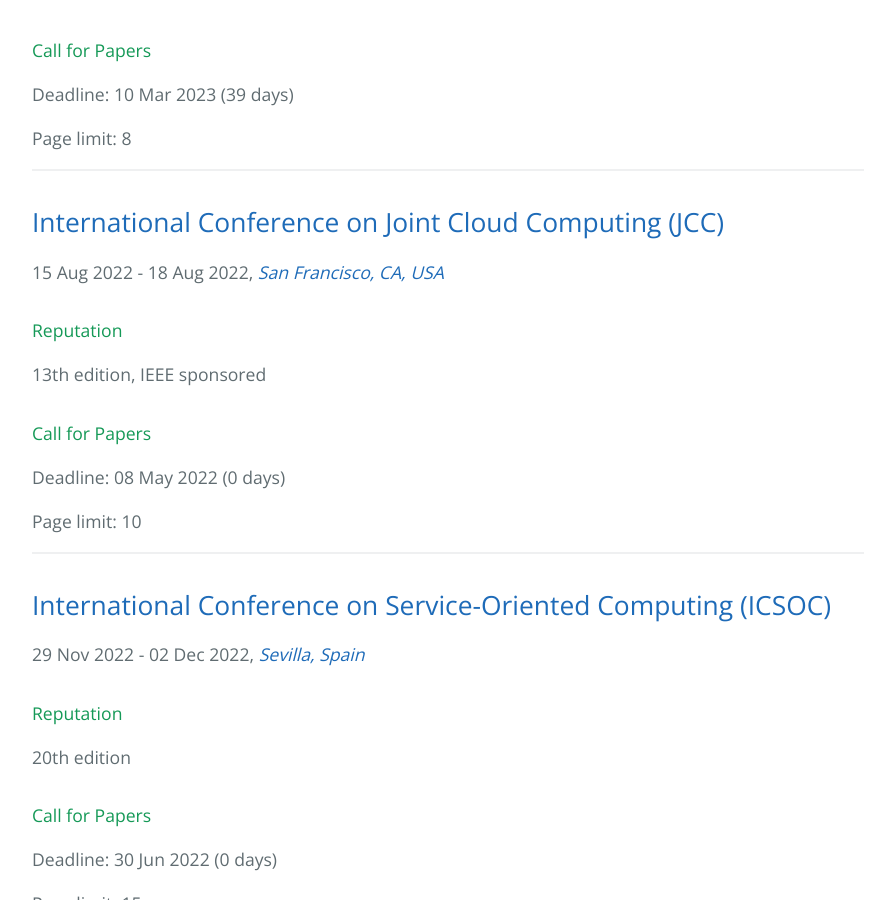
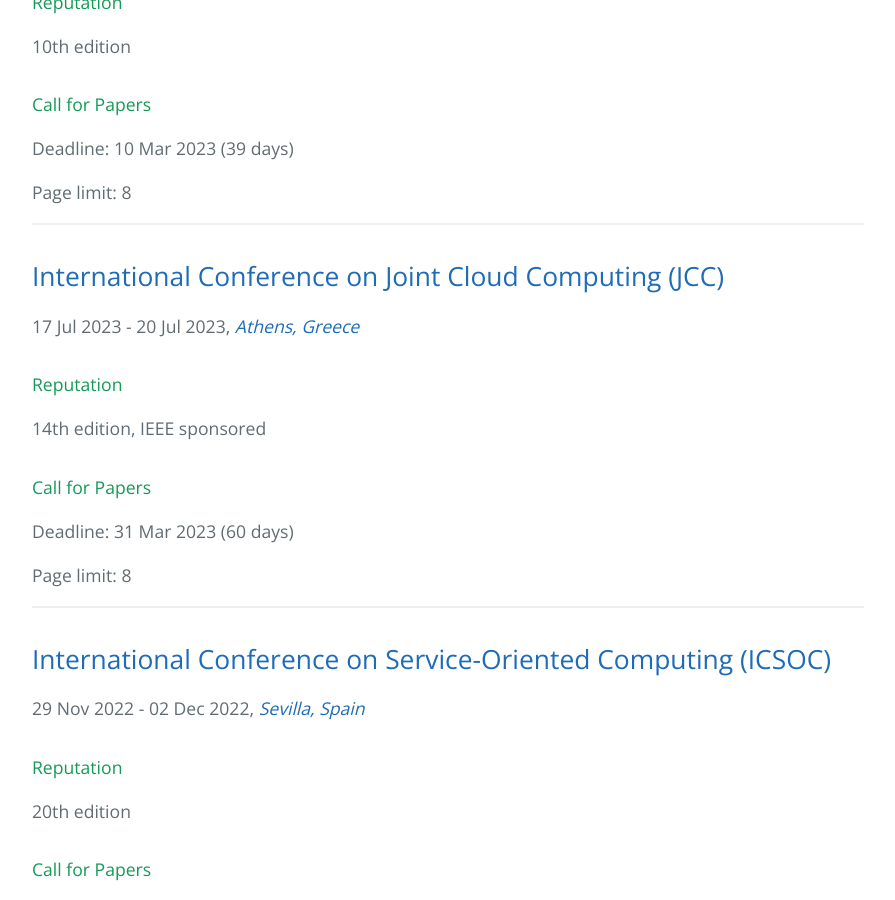
Before and after one commit to stefan-kolb/cloud-conferences, a Jekyll site: the page built from index.html, in a window 1280 px wide and 900 px high, scrolled down 6313 px. Shown: the whole window, without its empty margins (192-1087 px from the left). Built offline with Jekyll 4.4.1, drawn with Linux system fonts in a browser that asks for light colours; nearby versions of some CDN libraries; some of the changed text lies outside the part shown.

Commit message:
update JCC

```diff
--- a/_data/conferences.yml
+++ b/_data/conferences.yml
@@ -234,14 +234,14 @@
 
 - name: International Conference on Joint Cloud Computing
   abbrv: JCC
-  url: https://ieeejcc.org/
-  edition: 13
+  url: https://ieeejcc.com/
+  edition: 14
   organization: IEEE
-  deadline: "2022-05-08"
-  date_from: "2022-08-15"
-  date_to: "2022-08-18"
-  location: "San Francisco, CA, USA"
-  page_limit: 10
+  deadline: "2023-03-31"
+  date_from: "2023-07-17"
+  date_to: "2023-07-20"
+  location: "Athens, Greece"
+  page_limit: 8
 
 - name: European Conference on Computer Systems
   abbrv: EuroSys
```
